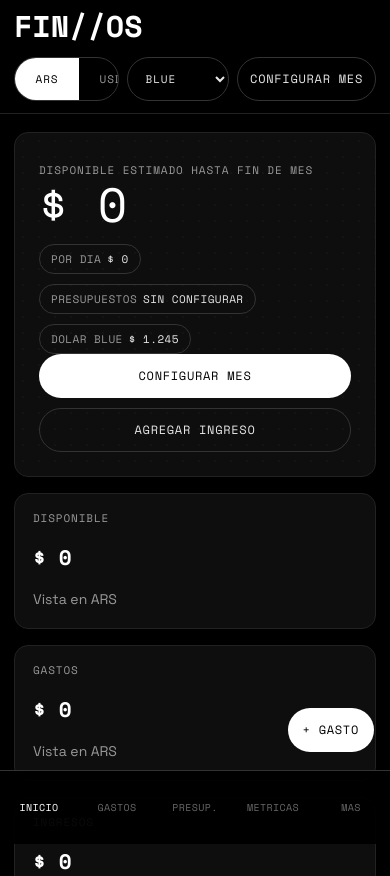
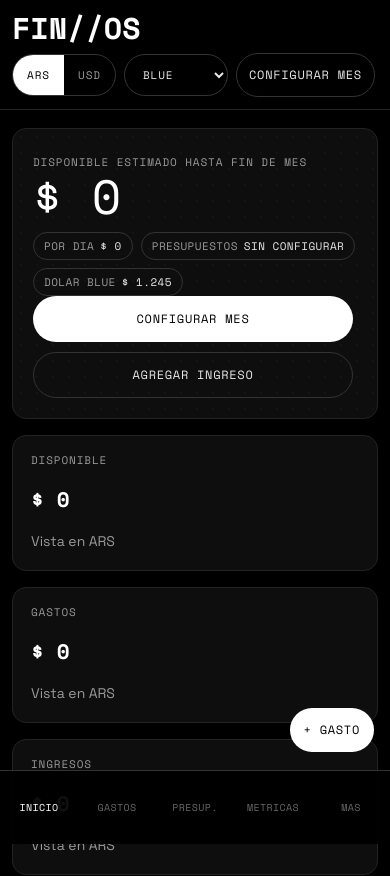
Before and after one commit to joaquingalatto/FIN-OS, a website with bundled scripts: page index.html in a window 390 px wide. Shown: the top 876 px of the page. Built offline with nearby package versions, Linux system fonts and the light colour scheme; no server answers; a web font is replaced by a local one.

Commit message:
Refine mobile spacing

```diff
--- a/assets/finance-styles.css
+++ b/assets/finance-styles.css
@@ -923,12 +923,15 @@ button:disabled {
 
 @media (max-width: 640px) {
   :root {
-    --gutter: 14px;
+    --gutter: 12px;
   }
 
   .topbar {
     align-items: start;
     display: grid;
+    gap: 12px;
+    min-height: auto;
+    padding: 14px var(--gutter) 12px;
   }
 
   .topbar-brand strong {
@@ -937,23 +940,42 @@ button:disabled {
 
   .topbar-actions {
     width: 100%;
+    display: grid;
+    grid-template-columns: minmax(0, 1fr) minmax(104px, 0.72fr) auto;
+    align-items: center;
+    gap: 8px;
     justify-content: space-between;
   }
 
   .segmented {
-    flex: 1;
+    width: 100%;
+    min-height: 42px;
   }
 
-  .select-wrap {
-    flex: 1;
+  .segmented button {
+    min-width: 0;
+    padding: 0 10px;
   }
 
   .select-wrap select {
     width: 100%;
+    min-height: 42px;
+    padding: 0 30px 0 14px;
   }
 
   .hero-metric {
     min-height: 280px;
+    padding: 20px;
+  }
+
+  .hero-meta {
+    gap: 8px;
+    margin-top: 14px;
+  }
+
+  .chip {
+    min-height: 28px;
+    padding: 3px 10px;
   }
 
   .metrics-grid,
@@ -982,11 +1004,17 @@ button:disabled {
   }
 
   .btn {
-    padding: 0 14px;
+    padding: 0 13px;
   }
 
   .hero-actions-compact {
     display: grid;
+    justify-items: start;
+  }
+
+  .hero-actions-compact .btn {
+    width: min(100%, 320px);
+    min-height: 46px;
   }
 }
 
```
